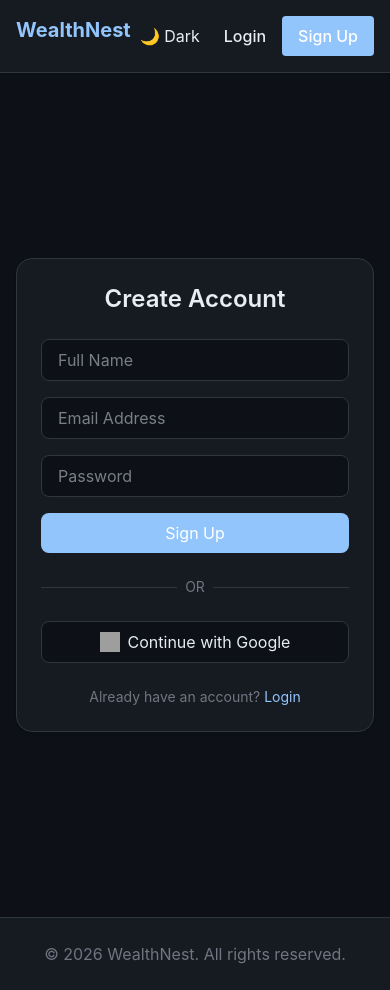
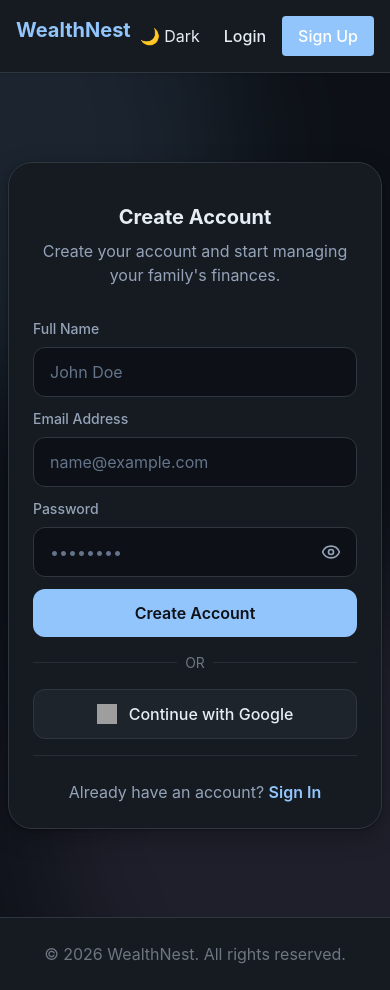
Before and after one commit to AasthaOswal/MoneyNest, a React (Vite) app in the folder frontend/: page /signup in a window 390 px wide. Built offline with nearby package versions, Linux system fonts and the light colour scheme; no server answers; grey boxes are pictures that could not be loaded.

Commit message:
enhance ui of auth related pages

```diff
--- a/frontend/src/context/AuthContextNew.jsx
+++ b/frontend/src/context/AuthContextNew.jsx
@@ -42,6 +42,7 @@ export const AuthProvider = ({ children }) => {
 
             const setup = async ()=>{
 
+                try {
                     const ENV=import.meta.env.VITE_ENV;
 
                     const API_URL = ENV == "production" ? "/api" :  import.meta.env.VITE_API_URL;
@@ -62,6 +63,9 @@ export const AuthProvider = ({ children }) => {
                     console.log(data)
                     toast.success(`${data.notification.title} - ${data.notification.body}`);
                     });
+                } catch (error) {
+                    console.error("Error suring setup in authContext: ", error);
+                }
             };
 
             setup();
--- a/frontend/src/pages/admin/family/FamilyDetails.jsx
+++ b/frontend/src/pages/admin/family/FamilyDetails.jsx
@@ -204,7 +204,7 @@ const FamilyDetails = () => {
 
           {/* Members List Section */}
           <SectionCard title="Family Members List" icon={User}>
-            <div className="space-y-4 max-h-[450px] overflow-y-auto pr-1">
+            <div className="space-y-4 max-h-112 overflow-y-auto pr-1">
               {members && members.length > 0 ? (
                 members.map((member) => (
                   <div
@@ -223,7 +223,7 @@ const FamilyDetails = () => {
                       <span className="truncate">{member.email}</span>
                     </div>
 
-                    <div className="flex justify-between items-center text-xs pt-1 border-t border-(--color-divider) text-muted">
+                    <div className="flex justify-between items-center text-xs pt-1 border-t border-divider text-muted">
                       <span>Role: <strong className="text-text-secondary font-normal">{member.role || "user"}</strong></span>
                       <span>Joined: {new Date(member.createdAt).toLocaleDateString()}</span>
                     </div>
--- a/frontend/src/pages/auth/ForgotPassword.jsx
+++ b/frontend/src/pages/auth/ForgotPassword.jsx
@@ -1,4 +1,5 @@
 import React, { useState } from "react";
+import toast from "react-hot-toast";
 import AuthService from "../../services/authService";
 
 const ForgotPassword = () => {
@@ -13,53 +14,80 @@ const ForgotPassword = () => {
     setMessage("");
     setLoading(true);
 
+    const toastId = toast.loading("Please wait while we email you the reset link.");
+
     try {
       const res = await AuthService.forgotPassword(email);
-      setMessage(res.message || "Reset link sent");
+      // setMessage(res.message || "Reset link sent");
+      toast.success(res.message || "Reset link sent", {id:toastId});
+
     } catch (err) {
       setError(err.response?.data?.message || "Something went wrong");
+      toast.error(err.response?.data?.message || "Something went wrong", {id:toastId});
     } finally {
       setLoading(false);
     }
   };
 
     return (
-    <div className="min-h-screen flex items-center justify-center bg-bg p-4">
-      <div className="w-full max-w-md bg-surface p-8 rounded-2xl shadow-xl border border-border">
+  <div className="min-h-screen w-full bg-bg flex justify-center py-6 p-2 sm:p-6 relative overflow-hidden">
 
-        <h2 className="text-3xl font-bold mb-6 text-center text-text">
+    {/* Background Glow */}
+    <div className="absolute -top-40 -left-40 h-120 w-96 rounded-full bg-primary-subtle blur-3xl opacity-70"></div>
+    <div className="absolute -bottom-40 -right-40 h-128 w-lg rounded-full bg-investment-bg blur-3xl opacity-60"></div>
+
+    <div className="relative z-10 w-full h-fit max-w-lg rounded-3xl mt-12 bg-card border border-border p-6 sm:p-10 shadow-(--shadow-card)">
+
+      {/* Heading */}
+      <h2 className="text-xl sm:text-3xl mt-4 font-bold text-center text-text">
         Forgot Password
       </h2>
 
-        {message && (
-          <div className="bg-income/10 border border-income text-income px-4 py-2 rounded mb-4 text-sm">
+      <p className="mt-2 text-center text-text-secondary">
+        Enter your email address and we'll send you a password reset link.
+      </p>
+
+      {/* Success */}
+      {/* {message && (
+        <div className="mt-6 rounded-xl border border-success bg-success-bg px-4 py-3 text-sm text-success">
           {message}
         </div>
-        )}
+      )} */}
 
-        {error && (
-          <div className="bg-expense/10 border border-expense text-expense px-4 py-2 rounded mb-4 text-sm">
+      {/* Error */}
+      {/* {error && (
+        <div className="mt-6 rounded-xl border border-error bg-error-bg px-4 py-3 text-sm text-error">
           {error}
         </div>
-        )}
+      )} */}
 
-        <form onSubmit={handleSubmit} className="space-y-5">
+      {/* Form */}
+      <form onSubmit={handleSubmit} className="mt-8 space-y-3 sm:space-y-6">
+
+        <div>
+          <label className="mb-2 block text-sm font-medium text-text-secondary">
+            Email Address
+          </label>
+
           <input
             type="email"
             required
-            placeholder="Enter your email"
-            className="w-full px-4 py-2 border border-border rounded-lg bg-surface text-text focus:ring-2 focus:ring-primary"
+            placeholder="name@example.com"
             value={email}
             onChange={(e) => setEmail(e.target.value)}
+            className="w-full rounded-xl border border-input-border bg-input-bg px-4 py-3 text-text placeholder:text-placeholder transition-all duration-200 focus:border-input-focus focus:ring-2 focus:ring-primary-subtle focus:outline-none hover:border-border-hover"
           />
+        </div>
 
+        {/* Submit Button */}
         <button
           type="submit"
           disabled={loading}
-            className="w-full bg-primary hover:bg-primary-hover text-white font-bold py-3 rounded-lg"
+          className="w-full rounded-xl bg-primary py-3 font-semibold text-text-on-primary transition-all duration-200 hover:bg-primary-hover hover:scale-[1.01] active:scale-[0.99] disabled:opacity-50 disabled:cursor-not-allowed hover:cursor-pointer"
         >
           {loading ? "Sending..." : "Send Reset Link"}
         </button>
+
       </form>
 
     </div>
--- a/frontend/src/pages/auth/Login.jsx
+++ b/frontend/src/pages/auth/Login.jsx
@@ -66,115 +66,136 @@ const Login = () => {
   };
 
   return (
-    <div className="min-h-screen flex items-center justify-center bg-bg p-4">
-  <div className="w-full max-w-md bg-surface p-8 rounded-2xl shadow-xl border border-border">
+  <div className="min-h-screen w-full bg-bg flex items-center justify-center py-6 p-2 sm:p-6 relative overflow-hidden">
 
-    <h2 className="text-3xl font-bold mb-6 text-center text-text">
-      Welcome Back
+    {/* Background Glow */}
+    <div className="absolute -top-40 -left-40 h-120 w-96 rounded-full bg-primary-subtle blur-3xl opacity-70"></div>
+    <div className="absolute -bottom-40 -right-40 h-128 w-lg rounded-full bg-investment-bg blur-3xl opacity-60"></div>
+
+    <div
+      className="relative z-10 w-full h-fit max-w-lg rounded-3xl bg-card border border-border p-6 sm:p-10 shadow-(--shadow-card) my-12"
+    >
+
+
+      {/* Heading */}
+      <h2 className="text-xl sm:text-3xl mt-4 font-bold text-center text-text">
+        Login
       </h2>
 
-    {error && (
-      <div className="bg-expense/10 border border-expense text-expense px-4 py-2 rounded mb-4 text-sm">
+      <p className="mt-2 text-center text-text-secondary">
+        Sign in to continue managing your family's finances.
+      </p>
+
+      {/* Error */}
+      {/* {error && (
+        <div className="mt-6 rounded-xl border border-error bg-error-bg px-4 py-3 text-sm text-error">
           {error}
         </div>
-    )}
+      )} */}
 
-    <form onSubmit={handleLogin} className="space-y-5">
+      {/* Form */}
+      <form onSubmit={handleLogin} className="mt-8 space-y-3 sm:space-y-6">
 
+        {/* Email */}
         <div>
-        <label className="block text-sm font-medium mb-1 text-muted">
+          <label className="mb-2 block text-sm font-medium text-text-secondary">
             Email Address
           </label>
+
           <input
             type="email"
             name="email"
             required
-          className="w-full px-4 py-2 border border-border rounded-lg
-          bg-surface text-text
-          focus:ring-2 focus:ring-primary focus:outline-none"
             placeholder="name@example.com"
             value={credentials.email}
             onChange={handleChange}
+            className=" w-full rounded-xl border border-input-border bg-input-bg px-4 py-3 text-text placeholder:text-placeholder transition-all duration-200 focus:border-input-focus focus:ring-2 focus:ring-primary-subtle focus:outline-none hover:border-border-hover"
           />
         </div>
 
-      {/* <div>
-        <label className="block text-sm font-medium mb-1 text-muted">
+        {/* Password */}
+        <div>
+          <div className="mb-2 flex items-center justify-between">
+            <label className="text-sm font-medium text-text-secondary">
               Password
             </label>
+
+            <Link
+              to="/forgot-password"
+              className="text-sm text-primary transition-colors hover:text-primary-hover"
+            >
+              Forgot Password?
+            </Link>
+          </div>
+
+          <div className="relative">
             <input
-          type="password"
+              type={showPassword ? "text" : "password"}
               name="password"
               required
-          className="w-full px-4 py-2 border border-border rounded-lg
-          bg-surface text-text
-          focus:ring-2 focus:ring-primary focus:outline-none"
               placeholder="••••••••"
               value={credentials.password}
               onChange={handleChange}
+              className="w-full rounded-xl border border-input-border bg-input-bg px-4 py-3 pr-12 text-text placeholder:text-placeholder transition-all duration-200 focus:border-input-focus focus:ring-2 focus:ring-primary-subtle focus:outline-none hover:border-border-hover"
             />
-      </div> */}
 
-      <div>
-            <label className="block text-sm font-medium mb-1 text-muted">Password</label>
-            <div className="relative"> {/* 👈 Container for positioning icon */}
-              <input
-                type={showPassword ? "text" : "password"} // 👈 Toggle type
-                name="password"
-                required
-                className="w-full px-4 py-2 border border-border rounded-lg bg-surface text-text focus:ring-2 focus:ring-primary focus:outline-none pr-10"
-                placeholder="••••••••"
-                value={credentials.password}
-                onChange={handleChange}
-              />
             <button
-                type="button" // 👈 Important: prevent form submission
+              type="button"
               onClick={togglePasswordVisibility}
-                className="absolute inset-y-0 right-0 pr-3 flex items-center text-muted hover:text-primary transition-colors"
+              className="absolute inset-y-0 right-0 flex items-center pr-4 text-text-secondary hover:text-primary transition-colors"
             >
               {showPassword ? <EyeOff size={20} /> : <Eye size={20} />}
             </button>
           </div>
         </div>
 
+        {/* Login Button */}
         <button
           type="submit"
           disabled={loading}
-        className="w-full bg-primary hover:bg-primary-hover text-white font-bold py-3 rounded-lg transition-colors shadow-md disabled:opacity-50"
+          className=" w-full rounded-xl bg-primary py-3 font-semibold text-text-on-primary transition-all duration-200 hover:bg-primary-hover hover:scale-[1.01] active:scale-[0.99] disabled:opacity-50 disabled:cursor-not-allowed hover:cursor-pointer"
         >
           {loading ? "Logging in..." : "Sign In"}
         </button>
-
       </form>
 
-    <p className="mt-6 text-center text-muted text-sm">
-      Don't have an account?{" "}
-      <Link to="/signup" className="text-primary hover:underline font-semibold">
-        Create Account
-      </Link>
-    </p>
+      {/* Divider */}
+      <div className="my-4 sm:my-8 flex items-center">
+        <div className="h-px flex-1 bg-divider"></div>
+        <span className="px-2 sm:px-4 text-sm text-muted">OR</span>
+        <div className="h-px flex-1 bg-divider"></div>
+      </div>
 
+      {/* Google */}
       <button
         onClick={handleGoogleLogin}
-      className="w-full py-2 rounded-lg border border-border bg-bg hover:bg-surface transition flex items-center justify-center gap-2"
+        className=" flex w-full items-center justify-center gap-3 rounded-xl border border-border bg-surface-2 py-3 text-text transition-all duration-200 hover:border-border-hover hover:bg-surface-3 hover:cursor-pointer"
       >
         <img
           src="https://www.svgrepo.com/show/475656/google-color.svg"
           alt="Google"
-        className="w-5 h-5"
+          className="h-5 w-5"
         />
+
+        <span className="font-medium">
           Continue with Google
+        </span>
       </button>
 
-    <p className="mt-4 text-center">
+
+
+      {/* Signup */}
+      <div className="mt-4 sm:mt-8 border-t border-divider pt-6 text-center">
+        <p className="text-text-secondary">
+          Don't have an account?{" "}
           <Link
-        to="/forgot-password"
-        className="text-sm text-blue-600 hover:underline"
+            to="/signup"
+            className="font-semibold text-primary transition-colors hover:text-primary-hover"
           >
-        Forgot Password?
+            Create Account
           </Link>
         </p>
-
+      </div>
     </div>
   </div>
 );
--- a/frontend/src/pages/auth/Signup.jsx
+++ b/frontend/src/pages/auth/Signup.jsx
@@ -3,6 +3,8 @@ import AuthService from "../../services/authService";
 import { useNavigate } from "react-router-dom";
 import { useAuth } from "../../hooks/useAuth";
 import toast from "react-hot-toast";
+import { Eye, EyeOff } from "lucide-react";
+import { Link } from "react-router-dom";
 
 const Signup = () => {
   const navigate = useNavigate();
@@ -16,6 +18,8 @@ const Signup = () => {
   const [loading, setLoading] = useState(false);
   const [error, setError] = useState("");
 
+  const [showPassword, setShowPassword] = useState(false);
+
   const {signup} = useAuth();
 
   const handleChange = (e) => {
@@ -23,6 +27,11 @@ const Signup = () => {
       ...form,
       [e.target.name]: e.target.value,
     });
+  };
+
+
+  const togglePasswordVisibility = () => {
+    setShowPassword(!showPassword);
   };
 
   const handleSignup = async (e) => {
@@ -66,97 +75,140 @@ const Signup = () => {
   };
 
   return (
-    <div className="min-h-screen flex items-center justify-center bg-bg text-text px-4">
-      <div className="w-full max-w-md bg-surface border border-border rounded-2xl shadow p-6">
+  <div className="min-h-screen w-full bg-bg flex items-center justify-center py-6 p-2 sm:p-6 relative overflow-hidden">
+
+    {/* Background Glow */}
+    <div className="absolute -top-40 -left-40 h-120 w-96 rounded-full bg-primary-subtle blur-3xl opacity-70"></div>
+    <div className="absolute -bottom-40 -right-40 h-128 w-lg rounded-full bg-investment-bg blur-3xl opacity-60"></div>
+
+    <div className="relative z-10 w-full h-fit max-w-lg rounded-3xl bg-card border border-border p-6 sm:p-10 shadow-(--shadow-card) my-12">
 
       {/* Heading */}
-        <h2 className="text-2xl font-semibold text-center mb-6">
+      <h2 className="text-xl sm:text-3xl mt-4 font-bold text-center text-text">
         Create Account
       </h2>
 
+      <p className="mt-2 text-center text-text-secondary">
+        Create your account and start managing your family's finances.
+      </p>
+
       {/* Error */}
-        {error && (
-          <div className="mb-4 text-sm text-expense text-center">
+      {/* {error && (
+        <div className="mt-6 rounded-xl border border-error bg-error-bg px-4 py-3 text-sm text-error">
           {error}
         </div>
-        )}
+      )} */}
 
       {/* Form */}
-        <form onSubmit={handleSignup} className="space-y-4">
+      <form onSubmit={handleSignup} className="mt-8 space-y-3 sm:space-y-6">
 
         {/* Name */}
+        <div>
+          <label className="mb-2 block text-sm font-medium text-text-secondary">
+            Full Name
+          </label>
+
           <input
             type="text"
             name="name"
-            placeholder="Full Name"
+            required
+            placeholder="John Doe"
             value={form.name}
             onChange={handleChange}
-            required
-            className="w-full px-4 py-2 border border-border rounded-lg bg-bg focus:outline-none focus:ring-2 focus:ring-primary"
+            className="w-full rounded-xl border border-input-border bg-input-bg px-4 py-3 text-text placeholder:text-placeholder transition-all duration-200 focus:border-input-focus focus:ring-2 focus:ring-primary-subtle focus:outline-none hover:border-border-hover"
           />
+        </div>
 
         {/* Email */}
+        <div>
+          <label className="mb-2 block text-sm font-medium text-text-secondary">
+            Email Address
+          </label>
+
           <input
             type="email"
             name="email"
-            placeholder="Email Address"
+            required
+            placeholder="name@example.com"
             value={form.email}
             onChange={handleChange}
+            className="w-full rounded-xl border border-input-border bg-input-bg px-4 py-3 text-text placeholder:text-placeholder transition-all duration-200 focus:border-input-focus focus:ring-2 focus:ring-primary-subtle focus:outline-none hover:border-border-hover"
+          />
+        </div>
+
+        {/* Password */}
+        <div>
+          <label className="mb-2 block text-sm font-medium text-text-secondary">
+            Password
+          </label>
+
+          <div className="relative">
+            <input
+              type={showPassword ? "text" : "password"}
+              name="password"
               required
-            className="w-full px-4 py-2 border border-border rounded-lg bg-bg focus:outline-none focus:ring-2 focus:ring-primary"
+              placeholder="••••••••"
+              value={form.password}
+              onChange={handleChange}
+              className="w-full rounded-xl border border-input-border bg-input-bg px-4 py-3 pr-12 text-text placeholder:text-placeholder transition-all duration-200 focus:border-input-focus focus:ring-2 focus:ring-primary-subtle focus:outline-none hover:border-border-hover"
             />
 
-          {/* Password */}
-          <input
-            type="password"
-            name="password"
-            placeholder="Password"
-            value={form.password}
-            onChange={handleChange}
-            required
-            className="w-full px-4 py-2 border border-border rounded-lg bg-bg focus:outline-none focus:ring-2 focus:ring-primary"
-          />
+            <button
+              type="button"
+              onClick={togglePasswordVisibility}
+              className="absolute inset-y-0 right-0 flex items-center pr-4 text-text-secondary hover:text-primary transition-colors"
+            >
+              {showPassword ? <EyeOff size={20} /> : <Eye size={20} />}
+            </button>
+          </div>
+        </div>
 
         {/* Signup Button */}
         <button
           type="submit"
           disabled={loading}
-            className="w-full py-2 rounded-lg bg-primary text-white hover:bg-primary-hover transition"
+          className="w-full rounded-xl bg-primary py-3 font-semibold text-text-on-primary transition-all duration-200 hover:bg-primary-hover hover:scale-[1.01] active:scale-[0.99] disabled:opacity-50 disabled:cursor-not-allowed hover:cursor-pointer"
         >
-            {loading ? "Creating Account..." : "Sign Up"}
+          {loading ? "Creating Account..." : "Create Account"}
         </button>
       </form>
 
       {/* Divider */}
-        <div className="my-6 flex items-center gap-2 text-muted text-sm">
-          <div className="flex-1 h-px bg-border" />
-          OR
-          <div className="flex-1 h-px bg-border" />
+      <div className="my-4 sm:my-8 flex items-center">
+        <div className="h-px flex-1 bg-divider"></div>
+        <span className="px-2 sm:px-4 text-sm text-muted">OR</span>
+        <div className="h-px flex-1 bg-divider"></div>
       </div>
 
       {/* Google Signup */}
       <button
         onClick={handleGoogleSignup}
-          className="w-full py-2 rounded-lg border border-border bg-bg hover:bg-surface transition flex items-center justify-center gap-2"
+        className="flex w-full items-center justify-center gap-3 rounded-xl border border-border bg-surface-2 py-3 text-text transition-all duration-200 hover:border-border-hover hover:bg-surface-3 hover:cursor-pointer"
       >
         <img
           src="https://www.svgrepo.com/show/475656/google-color.svg"
           alt="Google"
-            className="w-5 h-5"
+          className="h-5 w-5"
         />
+
+        <span className="font-medium">
           Continue with Google
+        </span>
       </button>
 
-        {/* Login Redirect */}
-        <p className="mt-6 text-sm text-center text-muted">
+      {/* Login */}
+      <div className="mt-4 sm:mt-8 border-t border-divider pt-6 text-center">
+        <p className="text-text-secondary">
           Already have an account?{" "}
-          <span
-            onClick={() => navigate("/login")}
-            className="text-primary cursor-pointer hover:underline"
+          <Link
+            to="/login"
+            className="font-semibold text-primary transition-colors hover:text-primary-hover"
           >
-            Login
-          </span>
+            Sign In
+          </Link>
         </p>
+      </div>
+
     </div>
   </div>
 );
```
Also changed, not shown: frontend/src/pages/auth/ResetPassword.jsx (+42 -16 lines). Lines whose indentation alone changed are shown as unchanged.
